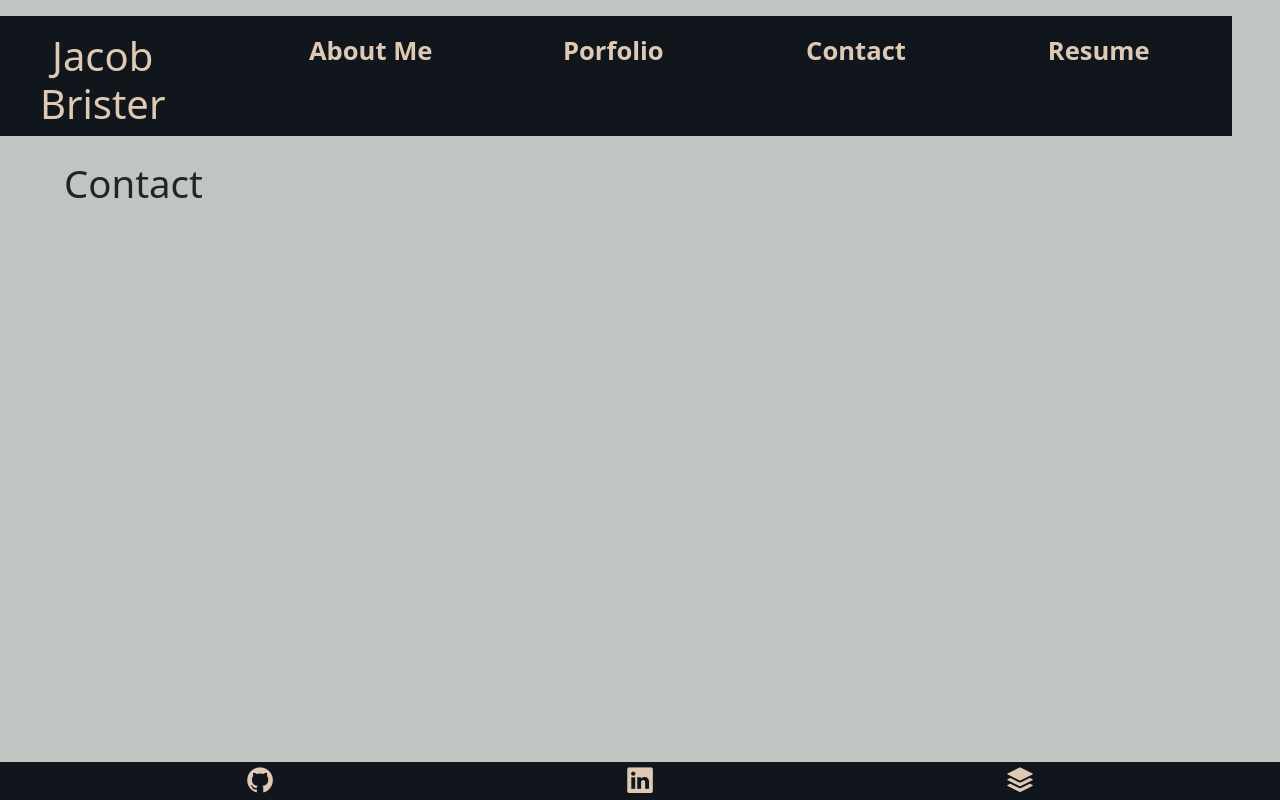
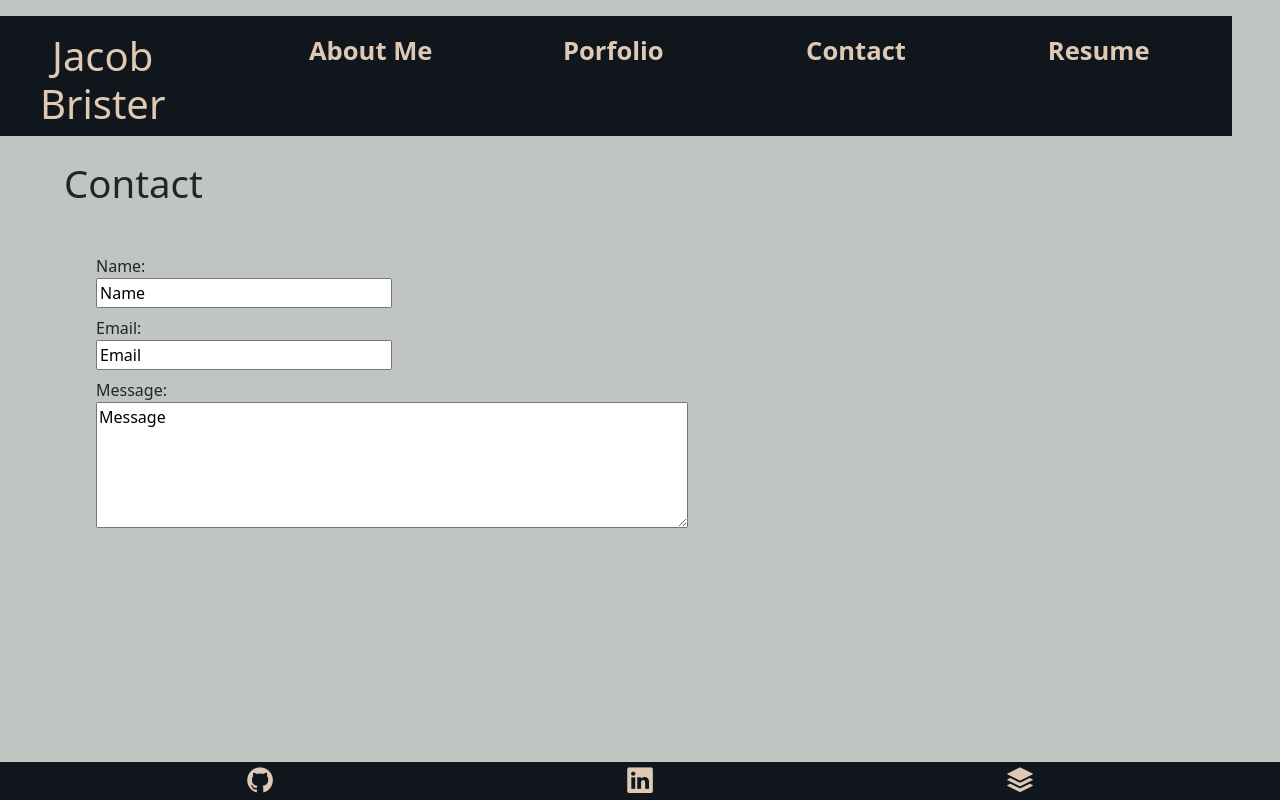
Before and after one commit to jbrister71/react-portfolio, a React (Create React App) app: page / in a window 1280 px wide. Both pictures are taken after a click on the element "Contact". Built offline with nearby package versions, Linux system fonts and the light colour scheme.

Commit message:
updated forms layout

```diff
--- a/src/components/Contact/index.js
+++ b/src/components/Contact/index.js
@@ -1,9 +1,24 @@
 import React from 'react';
+
 
 function Contact() {
     return (
         <div>
             <h2 className='mt-4 section-name'>Contact</h2>
+            <form id='contact-form'>
+                <div className='d-flex flex-column form-div mt-5 ms-5 ps-5'>
+                    <label htmlFor='name'>Name: </label>
+                    <input className='text-input' type='text' name='name' defaultValue='Name'></input>
+                </div>
+                <div className='d-flex flex-column form-div mt-2 ms-5 ps-5'>
+                    <label htmlFor='email'>Email: </label>
+                    <input className='text-input' type='email' name='email' defaultValue='Email'></input>
+                </div>
+                <div className='d-flex flex-column form-div mt-2 ms-5 ps-5'>
+                    <label htmlFor='message'>Message: </label>
+                    <textarea className='message-text' rows='5' defaultValue='Message'></textarea>
+                </div>
+            </form>
         </div>
     )
 }
--- a/src/index.css
+++ b/src/index.css
@@ -55,6 +55,18 @@ code {
   font-size: 3vw;
 }
 
+.form-div {
+  text-align: left;
+}
+
+.text-input {
+  width: 25%;
+}
+
+.message-text {
+  width: 50%;
+}
+
 .footer {
   background-color: var(--charcoal);
 }
```
